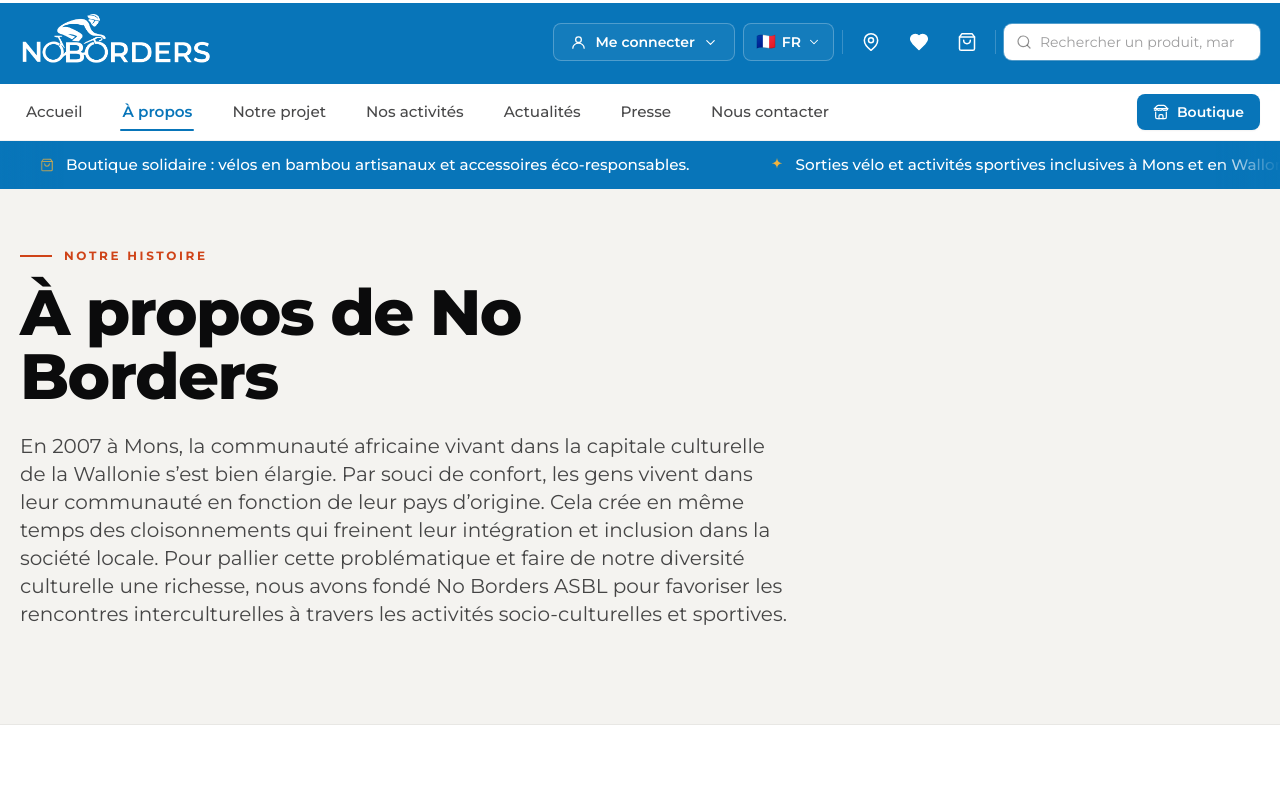
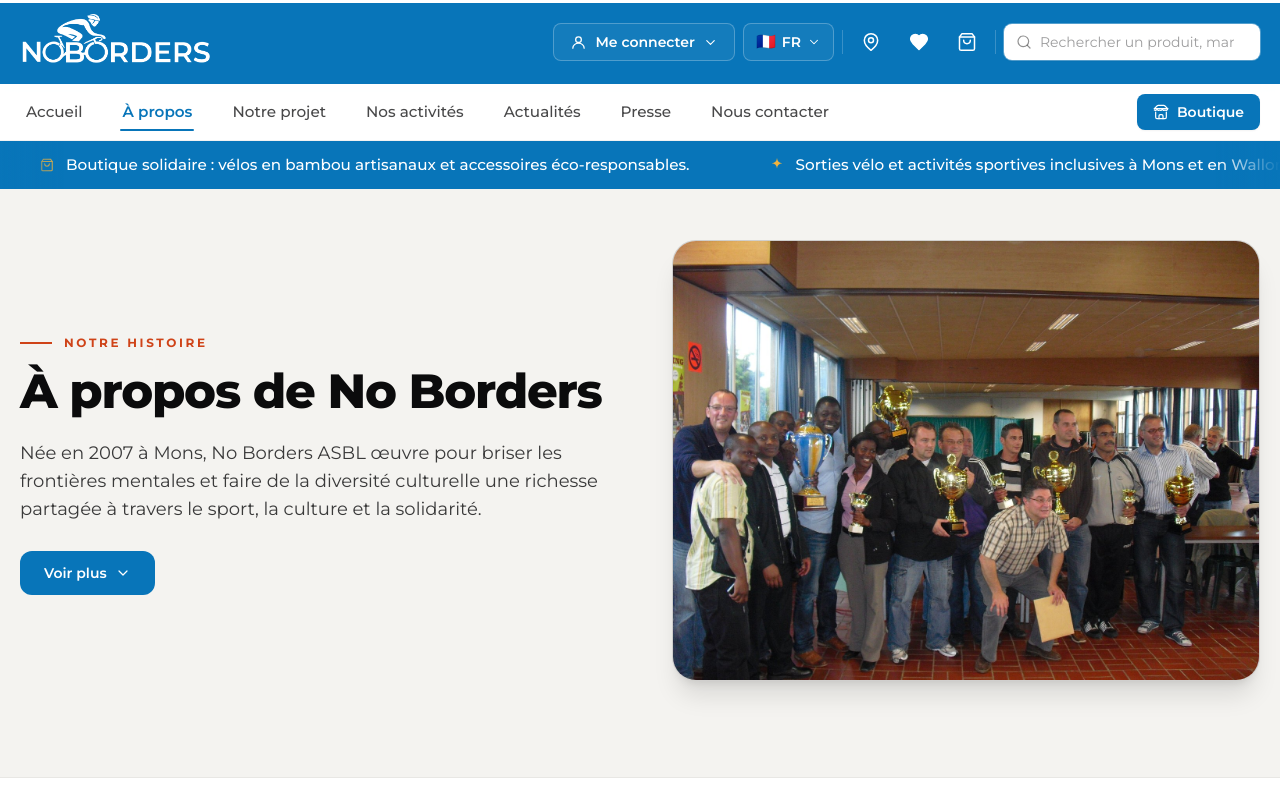
Before and after one commit to josuefox123/nobordersasbl, a Next.js app: page /a-propos in a window 1280 px wide. Shown: the top 800 px of the page. Built offline with nearby package versions, Linux system fonts and the light colour scheme.

Commit message:
feat: refonte de l en-tete a-propos avec texte concis, bouton voir plus et image a droite

```diff
--- a/app/a-propos/page.tsx
+++ b/app/a-propos/page.tsx
@@ -1,9 +1,10 @@
 import type { Metadata } from "next";
 import Image from "next/image";
 import Link from "next/link";
-import { site, intro, timeline } from "@/lib/content";
+import { site, timeline } from "@/lib/content";
 import { Reveal, Stagger, StaggerItem } from "@/components/ui/Reveal";
 import { ArrowRight, SparkIcon } from "@/components/ui/Icons";
+import { AboutIntro } from "@/components/sections/AboutIntro";
 
 export const metadata: Metadata = {
   title: "À propos",
@@ -15,16 +16,23 @@
   return (
     <div className="pt-28 sm:pt-36">
       {/* ── En-tête ── */}
-      <section className="bg-paper py-16 sm:py-24 border-b border-ink/5">
+      <section className="border-b border-ink/5 bg-paper py-12 sm:py-16">
         <div className="container">
-          <div className="max-w-3xl">
-            <span className="eyebrow">Notre Histoire</span>
-            <h1 className="mt-4 text-display-lg font-extrabold tracking-tight text-ink">
-              À propos de No Borders
-            </h1>
-            <p className="mt-6 text-lg sm:text-xl text-ink/75 leading-relaxed">
-              {intro}
-            </p>
+          <div className="grid items-center gap-10 lg:grid-cols-2 lg:gap-16">
+            <AboutIntro />
+
+            <div className="my-6 sm:my-8">
+              <div className="relative aspect-[4/3] w-full overflow-hidden rounded-3xl border border-ink/10 bg-ink/5 shadow-xl">
+                <Image
+                  src="/images/hero-groupe.jpg"
+                  alt="Membres de No Borders ASBL réunis à Mons"
+                  fill
+                  priority
+                  className="object-cover"
+                  sizes="(max-width: 1024px) 100vw, 50vw"
+                />
+              </div>
+            </div>
           </div>
         </div>
       </section>
--- /dev/null
+++ b/components/sections/AboutIntro.tsx
@@ -0,0 +1,52 @@
+"use client";
+
+import { useState } from "react";
+import { ChevronDownIcon } from "@/components/ui/Icons";
+
+export function AboutIntro() {
+  const [expanded, setExpanded] = useState(false);
+
+  return (
+    <div>
+      <span className="eyebrow">Notre Histoire</span>
+      <h1 className="mt-4 text-3xl font-extrabold tracking-tight text-ink sm:text-4xl md:text-5xl">
+        À propos de No Borders
+      </h1>
+
+      <p className="mt-6 text-base sm:text-lg leading-relaxed text-ink/80">
+        Née en 2007 à Mons, No Borders ASBL œuvre pour briser les frontières
+        mentales et faire de la diversité culturelle une richesse partagée à
+        travers le sport, la culture et la solidarité.
+      </p>
+
+      {expanded && (
+        <div className="mt-4 space-y-3 text-base leading-relaxed text-ink/75 transition-all duration-300">
+          <p>
+            Dans la capitale culturelle de la Wallonie, les communautés vivaient
+            souvent en vase clos selon leur pays d’origine, créant des cloisonnements
+            qui freinaient leur pleine intégration dans la société locale.
+          </p>
+          <p>
+            Pour surmonter ces barrières et unir nos forces, nous avons fondé
+            l&apos;ASBL afin de favoriser les rencontres authentiques et l&apos;inclusion
+            par le biais d&apos;activités sportives, socio-culturelles et de projets durables.
+          </p>
+        </div>
+      )}
+
+      <div className="mt-7 flex items-center gap-4">
+        <button
+          type="button"
+          onClick={() => setExpanded(!expanded)}
+          className="inline-flex items-center gap-2 rounded-xl bg-[#0875B9] px-6 py-3 text-sm font-semibold text-white transition-colors hover:bg-[#065f9a] focus-visible:outline-none focus-visible:ring-2 focus-visible:ring-[#0875B9]"
+        >
+          {expanded ? "Voir moins" : "Voir plus"}
+          <ChevronDownIcon
+            size={16}
+            className={`transition-transform duration-300 ${expanded ? "rotate-180" : ""}`}
+          />
+        </button>
+      </div>
+    </div>
+  );
+}
```
